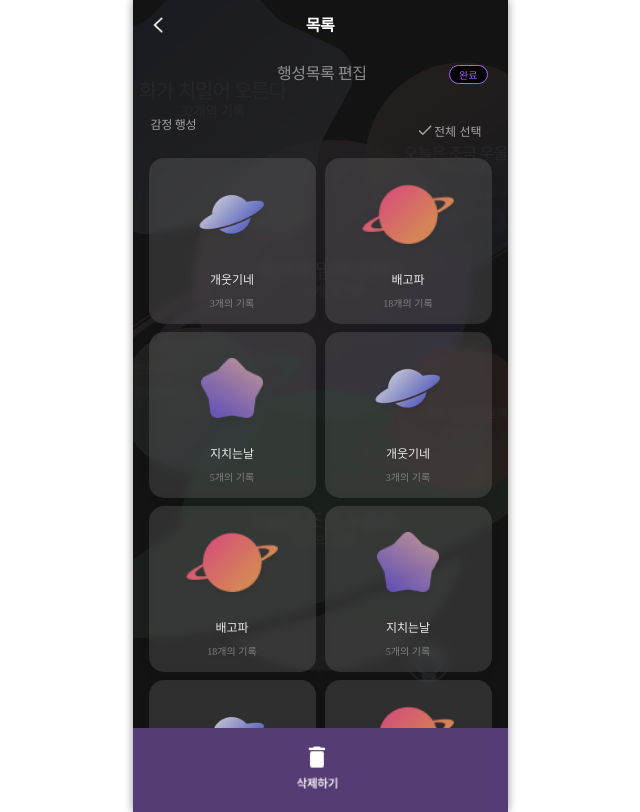
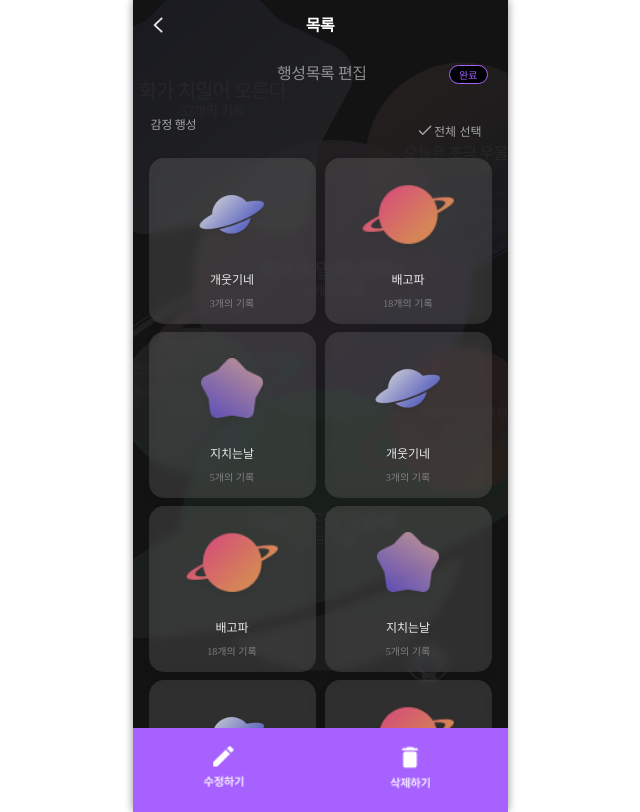
Before and after one commit to KMU-WINK/OMO, a React (Create React App) app in the folder front/: page /list in a window 1280 px wide. Both pictures are taken after a click on the button "편집". Shown: the whole page, without its empty margins (320-960 px from the left). Built offline with nearby package versions, Linux system fonts and the light colour scheme; a web font is replaced by a local one.

Commit message:
수정하기 추가

```diff
--- a/front/src/pages/List.js
+++ b/front/src/pages/List.js
@@ -16,7 +16,7 @@ import star6 from '../images/list/star6.png';
 import main from '../images/list/mainpage.png';
 import check from '../images/list/check.png';
 import deleted from '../images/list/delete.png';
-import edited from '../images/list/edit.png';
+import fixed from '../images/list/edit.png';
 import checkpupple from '../images/list/checkpupple.png';
 import {useHistory} from "react-router-dom";
 
@@ -181,13 +181,8 @@ const List = (props) => {
                     <Footer page={"list"}/>
                     :
                     <DeleteBar >
-                      {
-                        getIsCheckedCount() === 1?
-                        <DeleteBar onClick={()=>{setchangeActive(true)}}>
-                          <Edited/>
-                        </DeleteBar>:<></>
-                      }
                         <Deletediv >
+                            <Fixed />
                             <Deleted />
                         </Deletediv>
                     </DeleteBar>
@@ -446,7 +441,7 @@ const Canclecheck = styled.button`
 const DeleteBar = styled.div`
   width: 375px;
   height: 84px;
-  background: #553C75;
+  background: #A661FF;
   display: flex;
   justify-content: space-between;
 `
@@ -454,23 +449,11 @@ const DeleteBar = styled.div`
 const Deletediv = styled.div`
   width: 100%;
   height: 84px;
-  background: #553C75;
+  background: #A661FF;
   display: flex;
   align-items: center;
-  justify-content: center;
+  justify-content: space-around;
 `
-
-const Edited = styled.div`
-  width: 48px;
-  height: 44px;
-  display: inline-block;
-  margin: 6px 0 6px 0;
-  margin-left: 75px;
-  margin-top:18px;
-  background: transparent;
-  background: url(${edited}) no-repeat;
-  background-size: contain;
-`;
 
 const Deleted = styled.div`
   width: 48px;
@@ -481,3 +464,13 @@ const Deleted = styled.div`
   background: url(${deleted}) no-repeat;
   background-size: contain;
 `
+
+const Fixed = styled.div`
+  width: 44px;
+  height: 44px;
+  display: inline-block;
+  margin: 0 0 6px 0;
+  background: transparent;
+  background: url(${fixed}) no-repeat;
+  background-size: contain;
+`
```
Also changed, not shown: front/src/images/list/delete.png.
